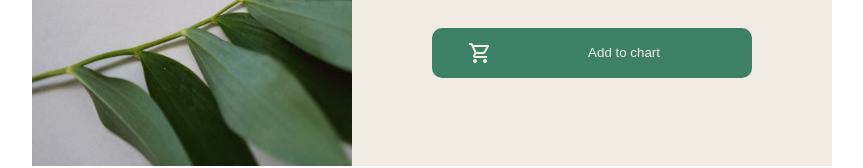
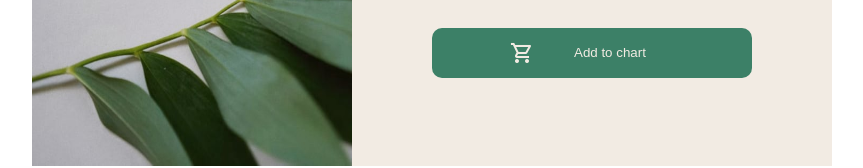
Before and after one commit to webmucidi/Web2024, a plain HTML site: page frontendmentor1.html in a window 1280 px wide. Shown: the part 534-702 px from the top of the page, without its empty margins (208-1071 px from the left). Drawn offline with nearby package versions, Linux system fonts and the light colour scheme.

Commit message:
Add files via upload

```diff
--- a/styles/frontendmentor1.css
+++ b/styles/frontendmentor1.css
@@ -81,12 +81,12 @@ button{
     align-items: center;
 }
 button > p{
-
-    flex: 0 0 80%;
+    text-align: left;
+    flex: 0 0 50%;
     line-height: 50px;
 }
 .material-symbols-outlined {
-    flex: 1 1 50px;
+    flex: 0 0 50px;
     font-variation-settings:
     'FILL' 0,
     'wght' 400,
```
